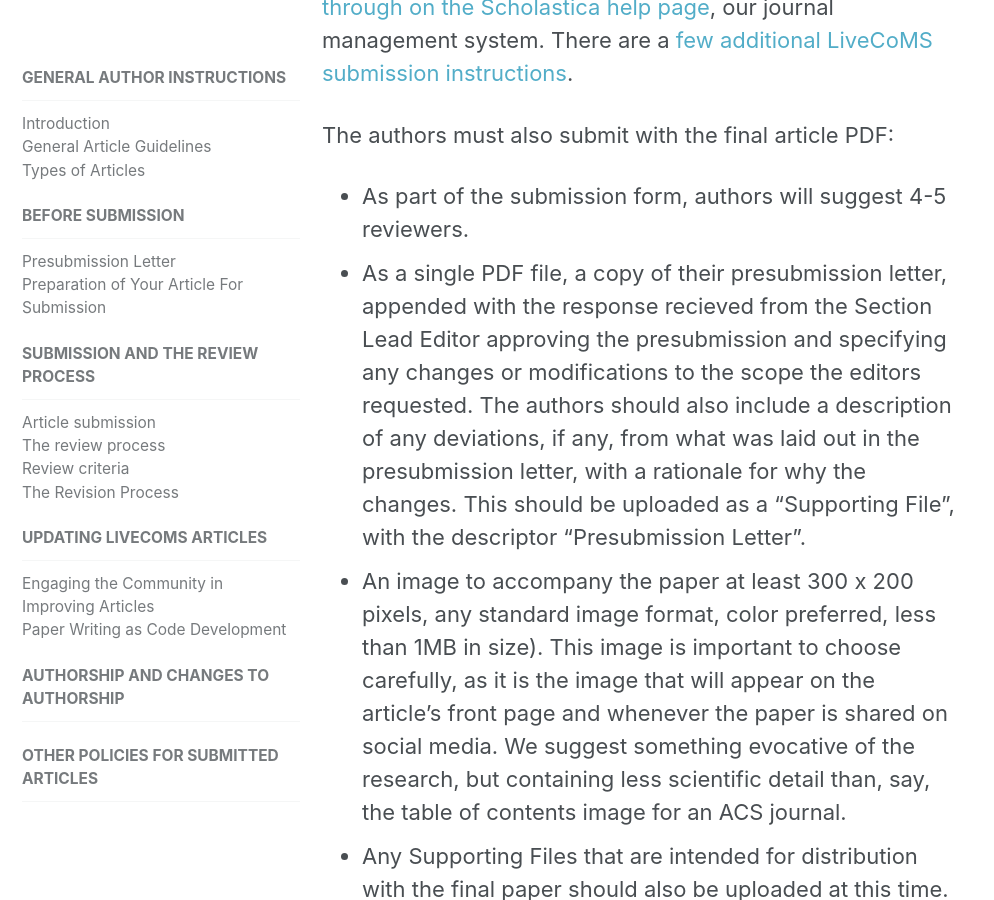
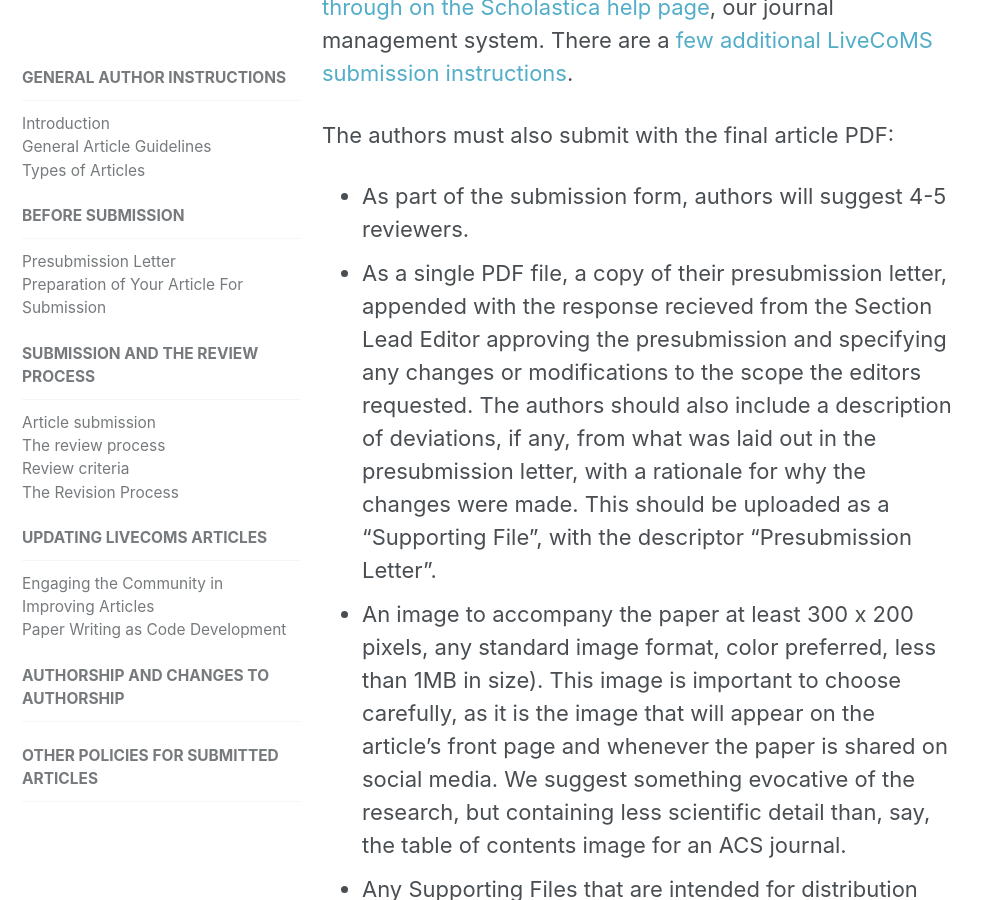
Before and after one commit to livecomsjournal/livecomsjournal.github.io, a Jekyll site: the page built from _author_instructions/01_policies.md, in a window 1280 px wide and 900 px high, scrolled down 10206 px. Shown: the whole window, without its empty margins (0-994 px from the left). Built offline with Jekyll 4.4.1, drawn with Linux system fonts in a browser that asks for light colours.

Commit message:
Update 01_policies.md

```diff
--- a/_author_instructions/01_policies.md
+++ b/_author_instructions/01_policies.md
@@ -171,7 +171,7 @@ When ready for submission, the author uploads the final article PDF (created usi
 The authors must also submit with the final article PDF:
 
   * As part of the submission form, authors will suggest 4-5 reviewers.
-  * As a single PDF file, a copy of their presubmission letter, appended with the response recieved from the Section Lead Editor approving the presubmission and specifying any changes or modifications to the scope the editors requested. The authors should also include a description of any deviations, if any, from what was laid out in the presubmission letter, with a rationale for why the changes. This should be uploaded as a "Supporting File", with the descriptor "Presubmission Letter".
+  * As a single PDF file, a copy of their presubmission letter, appended with the response recieved from the Section Lead Editor approving the presubmission and specifying any changes or modifications to the scope the editors requested. The authors should also include a description of deviations, if any, from what was laid out in the presubmission letter, with a rationale for why the changes were made. This should be uploaded as a "Supporting File", with the descriptor "Presubmission Letter".
   * An image to accompany the paper at least 300 x 200 pixels, any standard image format, color preferred, less than 1MB in size). This image is important to choose carefully, as it is the image that will appear on the article's front page and whenever the paper is shared on social media. We suggest something evocative of the research, but containing less scientific detail than, say, the table of contents image for an ACS journal.
   * Any Supporting Files that are intended for distribution with the final paper should also be uploaded at this time. There is no explicit limit to the number of files that can be added, though if there are many similar data files, they should be uploaded as a `.tgz`ed or `.zip`ed directory and include a README file.
 
```
